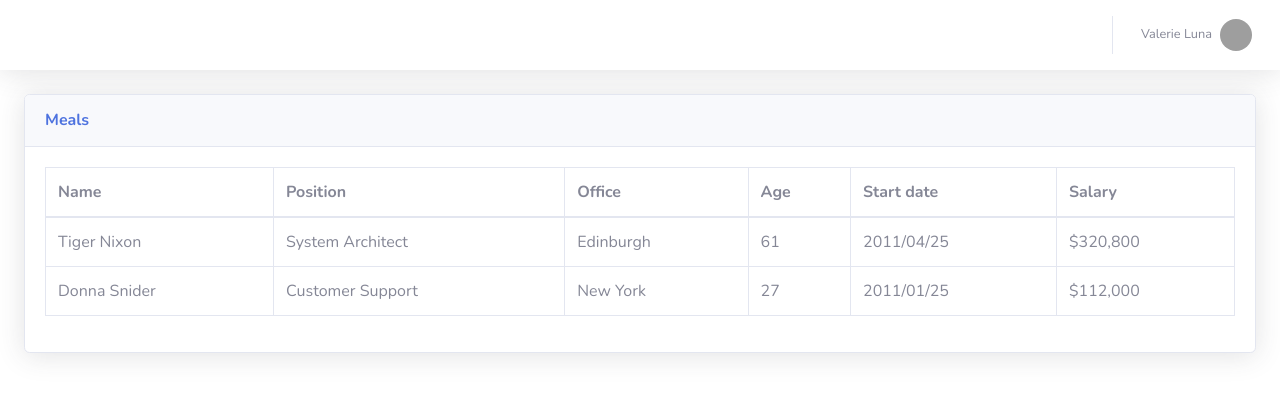
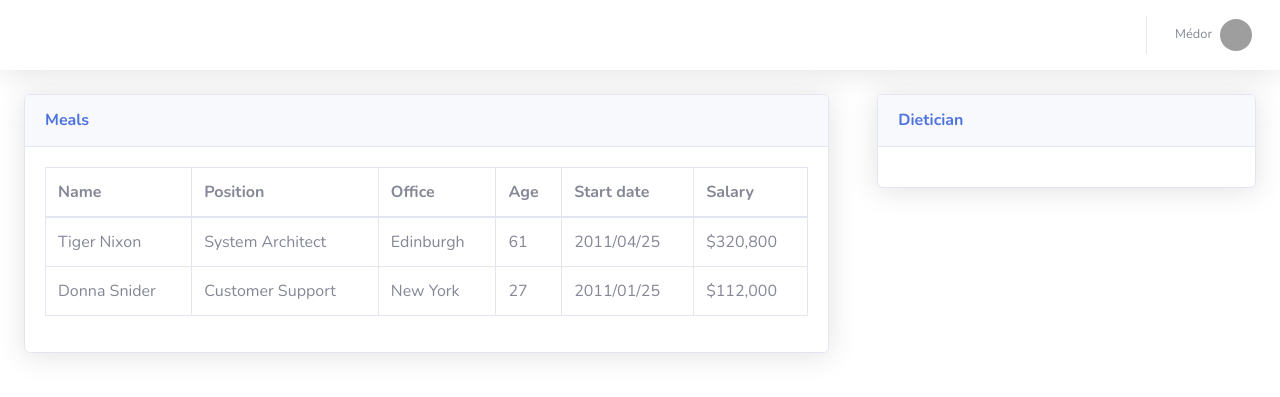
Before and after one commit to rdelhaise/healthyApp, a PHP site: page / in a window 1280 px wide. Shown: the top 397 px of the page. Run offline with PHP 8.4, Linux system fonts and the light colour scheme; grey boxes are pictures that could not be loaded.

Commit message:
Ajout des cards pour les meal et le dieteticien

```diff
--- a/assets/css/style.css
+++ b/assets/css/style.css
@@ -11,3 +11,6 @@
     background-color: #1cc88a;
     border-color: #1cc88a;
 }
+.row-equal-height{
+    display: flex;
+}
--- a/public/blank.php
+++ b/public/blank.php
@@ -39,7 +39,7 @@
             <li class="nav-item dropdown no-arrow">
                 <a class="nav-link dropdown-toggle" href="#" id="userDropdown" role="button" data-toggle="dropdown"
                    aria-haspopup="true" aria-expanded="false">
-                    <span class="mr-2 d-none d-lg-inline text-gray-600 small">Valerie Luna</span>
+                    <span class="mr-2 d-none d-lg-inline text-gray-600 small">Médor</span>
                     <img class="img-profile rounded-circle" src="https://source.unsplash.com/K4mSJ7kc0As/600x800">
                 </a>
                 <!-- Dropdown - User Information -->
@@ -47,16 +47,7 @@
                     <a class="dropdown-item" href="#">
                         <i class="fas fa-user fa-sm fa-fw mr-2 text-gray-400"></i>
                         Profile
-                    </a>
-                    <a class="dropdown-item" href="#">
-                        <i class="fas fa-cogs fa-sm fa-fw mr-2 text-gray-400"></i>
-                        Settings
-                    </a>
-                    <a class="dropdown-item" href="#">
-                        <i class="fas fa-list fa-sm fa-fw mr-2 text-gray-400"></i>
-                        Activity Log
-                    </a>
-                    <div class="dropdown-divider"></div>
+                    </a>-
                     <a class="dropdown-item" href="#" data-toggle="modal" data-target="#logoutModal">
                         <i class="fas fa-sign-out-alt fa-sm fa-fw mr-2 text-gray-400"></i>
                         Logout
@@ -69,9 +60,9 @@
     </nav>
     <!-- End of Topbar -->
 
-
+    <div class="row" style="margin: 0px!important">
     <!-- Begin Page Content -->
-    <div class="container-fluid">
+        <div class="container-fluid col-xl-8 col-lg-8" id="meals">
             <div class="card shadow mb-4">
                 <div class="card-header py-3">
                     <h6 class="m-0 font-weight-bold text-primary">Meals</h6>
@@ -114,8 +105,19 @@
             <!-- /.container-fluid -->
 
         </div>
+        <div class="container-fluid col-xl-4 col-lg-4">
+            <div class="card shadow mb-4">
+                <div class="card-header py-3">
+                    <h6 class="m-0 font-weight-bold text-primary">Dietician</h6>
+                </div>
+                <div class="card-body">
 
+            </div>
+            <!-- /.container-fluid -->
+        </div>
 
+    </div>
+    </div>
     <!-- Scroll to Top Button-->
     <a class="scroll-to-top rounded" href="#page-top">
         <i class="fas fa-angle-up"></i>
```
Lines whose indentation alone changed are shown as unchanged.
